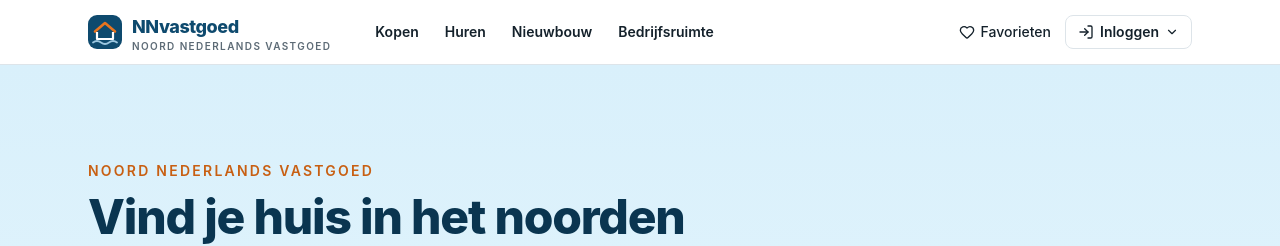
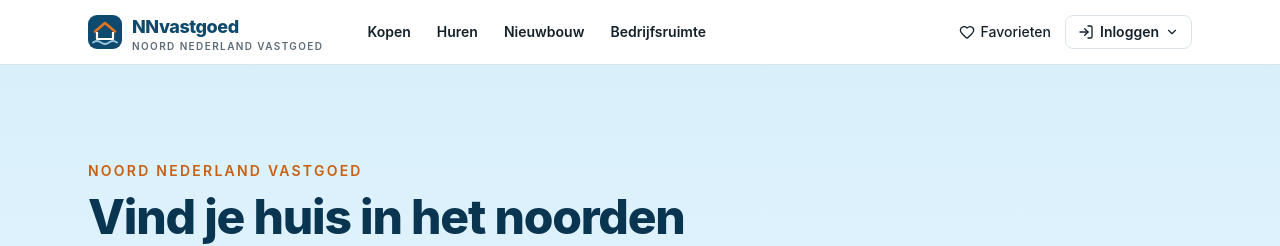
Before and after one commit to Symplution/NNVastgoed, a Next.js app: page / in a window 1280 px wide. Shown: the top 246 px of the page. Built offline with nearby package versions, Linux system fonts and the light colour scheme; no server answers; the database is empty.

Commit message:
Naam: Noord Nederland Vastgoed
Co-Authored-By: Claude Sonnet 5.5 <noreply@anthropic.com>
Claude-Session: https://claude.ai/code/session_01RA4XnstH7Yr9XCtvhe7YEQ

```diff
--- a/src/app/layout.tsx
+++ b/src/app/layout.tsx
@@ -7,7 +7,7 @@ import { siteUrl } from '@/lib/env';
 export const metadata: Metadata = {
   metadataBase: new URL(siteUrl()),
   title: { default: 'NNvastgoed — koopwoningen in Groningen, Friesland en Drenthe', template: '%s · NNvastgoed' },
-  description: 'Zoek je nieuwe huis in het noorden. NNvastgoed (Noord Nederlands Vastgoed) toont het aanbod van makelaars in Groningen, Friesland en Drenthe.',
+  description: 'Zoek je nieuwe huis in het noorden. NNvastgoed (Noord Nederland Vastgoed) toont het aanbod van makelaars in Groningen, Friesland en Drenthe.',
   openGraph: { siteName: 'NNvastgoed', locale: 'nl_NL', type: 'website' },
 };
 export const viewport: Viewport = { themeColor: '#0e4a6e', width: 'device-width', initialScale: 1 };
--- a/src/app/over-ons/page.tsx
+++ b/src/app/over-ons/page.tsx
@@ -6,7 +6,7 @@ export const metadata: Metadata = { title: 'Over NNvastgoed' };
 
 export default function OverOns() {
   return (
-    <InfoPage title="Over NNvastgoed" intro="NNvastgoed (Noord Nederlands Vastgoed) is het woningportaal voor Groningen, Friesland en Drenthe.">
+    <InfoPage title="Over NNvastgoed" intro="NNvastgoed (Noord Nederland Vastgoed) is het woningportaal voor Groningen, Friesland en Drenthe.">
       <p>We laten het aanbod van makelaars uit het noorden op één plek zien: koop, huur, nieuwbouw en bedrijfsruimte. Geen ruis uit de rest van het land, maar woningen waar je echt kunt wonen.</p>
       <h2>Voor woningzoekers</h2>
       <p>Zoek op plaats, prijs en kenmerken, bekijk het aanbod op de kaart, bewaar favorieten en laat je mailen bij nieuw aanbod. Met een gratis account plan je bezichtigingen en chat je met de makelaar.</p>
--- a/src/app/page.tsx
+++ b/src/app/page.tsx
@@ -20,7 +20,7 @@ export default async function Home() {
       <section className="relative overflow-hidden bg-gradient-to-b from-[#d9f0fb] to-[#eaf8fe] text-brand-dark">
         <HeroIllustration className="pointer-events-none absolute inset-x-0 bottom-0 hidden h-[24rem] w-full lg:block" />
         <div className="container-x relative z-10 pb-24 pt-16 sm:pt-24 lg:pb-[24rem]">
-          <p className="text-sm font-semibold uppercase tracking-[0.16em] text-accent-dark">Noord Nederlands Vastgoed</p>
+          <p className="text-sm font-semibold uppercase tracking-[0.16em] text-accent-dark">Noord Nederland Vastgoed</p>
           <h1 className="mt-3 max-w-3xl text-4xl font-extrabold leading-tight tracking-tight sm:text-5xl">Vind je huis in het noorden</h1>
           <p className="mt-4 max-w-xl text-lg text-ink/75">Het aanbod van makelaars in Groningen, Friesland en Drenthe, op één plek. {total > 0 && <>Nu {total} koopwoningen, en ook huur, nieuwbouw en bedrijfsruimte.</>}</p>
 
--- a/src/app/privacy/page.tsx
+++ b/src/app/privacy/page.tsx
@@ -10,7 +10,7 @@ export default function Privacy() {
     <div className="container-x max-w-3xl py-12">
       <h1 className="text-3xl font-extrabold tracking-tight">Privacyverklaring</h1>
       <div className="mt-6 space-y-3 leading-relaxed text-ink/90">
-        <p>NNvastgoed (Noord Nederlands Vastgoed) toont woningen van makelaars in Groningen, Friesland en Drenthe. Hieronder staat welke gegevens we verwerken en waarom.</p>
+        <p>NNvastgoed (Noord Nederland Vastgoed) toont woningen van makelaars in Groningen, Friesland en Drenthe. Hieronder staat welke gegevens we verwerken en waarom.</p>
         <h2 className={h2}>Als je een bericht stuurt over een woning</h2>
         <p>We bewaren je naam, e-mailadres, eventueel telefoonnummer en je bericht. Ze gaan naar de makelaar die de woning aanbiedt, zodat die contact met je kan opnemen. Grondslag: je toestemming (je vinkt die aan in het formulier).</p>
         <h2 className={h2}>Als je een zoekopdracht opslaat</h2>
--- a/src/app/voor-makelaars/page.tsx
+++ b/src/app/voor-makelaars/page.tsx
@@ -26,7 +26,7 @@ export default function VoorMakelaars() {
     <div className="container-x py-12">
       <p className="text-sm font-semibold uppercase tracking-[0.16em] text-accent">Voor makelaars in het noorden</p>
       <h1 className="mt-2 max-w-3xl text-4xl font-extrabold tracking-tight">Laat je aanbod zien aan iedereen die in het noorden zoekt</h1>
-      <p className="mt-4 max-w-2xl text-lg text-muted">NNvastgoed (Noord Nederlands Vastgoed) is dé plek voor woningzoekers in Groningen, Friesland en Drenthe. Jij houdt je eigen werkwijze; wij zorgen dat je aanbod er goed uitziet en dat reacties direct bij jou aankomen.</p>
+      <p className="mt-4 max-w-2xl text-lg text-muted">NNvastgoed (Noord Nederland Vastgoed) is dé plek voor woningzoekers in Groningen, Friesland en Drenthe. Jij houdt je eigen werkwijze; wij zorgen dat je aanbod er goed uitziet en dat reacties direct bij jou aankomen.</p>
 
       <div className="mt-10 grid gap-6 sm:grid-cols-2">
         {[
--- a/src/components/logo.tsx
+++ b/src/components/logo.tsx
@@ -12,7 +12,7 @@ export function Logo({ light = false }: { light?: boolean }) {
       </svg>
       <span className="leading-none">
         <span className={`block text-lg font-extrabold tracking-tight ${light ? 'text-white' : 'text-brand'}`}>NNvastgoed</span>
-        <span className={`block text-[10px] font-semibold uppercase tracking-[0.14em] ${light ? 'text-white/70' : 'text-muted'}`}>Noord Nederlands Vastgoed</span>
+        <span className={`block text-[10px] font-semibold uppercase tracking-[0.14em] ${light ? 'text-white/70' : 'text-muted'}`}>Noord Nederland Vastgoed</span>
       </span>
     </Link>
   );
--- a/src/components/site-footer.tsx
+++ b/src/components/site-footer.tsx
@@ -37,7 +37,7 @@ export function SiteFooter() {
       </div>
       <div className="border-t border-white/15">
         <div className="container-x flex flex-col items-center justify-between gap-2 py-5 text-xs text-white/65 sm:flex-row">
-          <p>© {new Date().getFullYear()} NNvastgoed · Noord Nederlands Vastgoed</p>
+          <p>© {new Date().getFullYear()} NNvastgoed · Noord Nederland Vastgoed</p>
           <ul className="flex flex-wrap gap-x-4 gap-y-1">
             <li><Link href="/privacy" className={a}>Privacy</Link></li><li><Link href="/voorwaarden" className={a}>Voorwaarden</Link></li><li><Link href="/cookies" className={a}>Cookies</Link></li><li><Link href="/toegankelijkheid" className={a}>Toegankelijkheid</Link></li><li><Link href="/contact" className={a}>Contact</Link></li>
           </ul>
```
Also changed, not shown: 2 other files (tests, documents, lock files or other folders).
